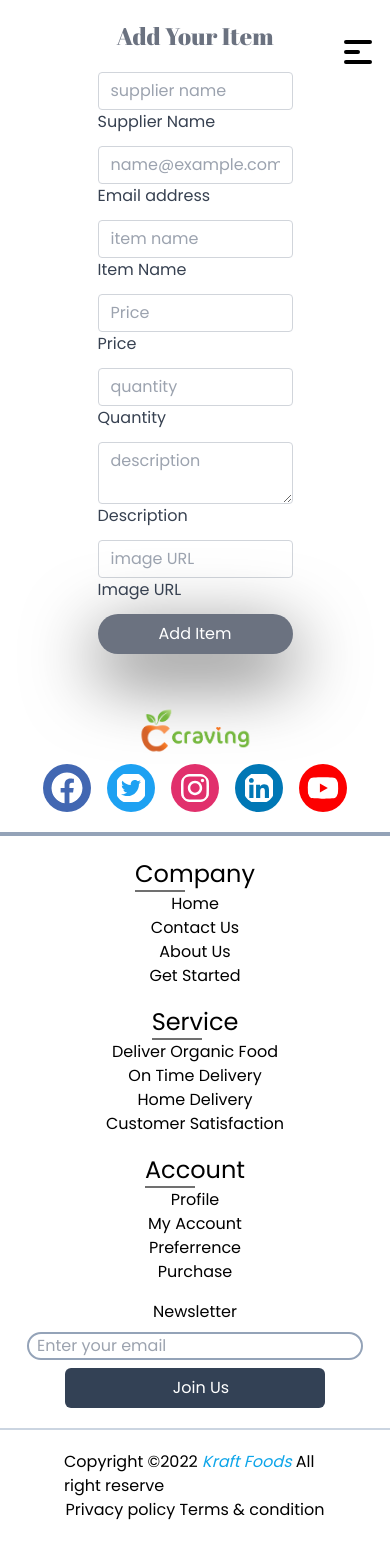
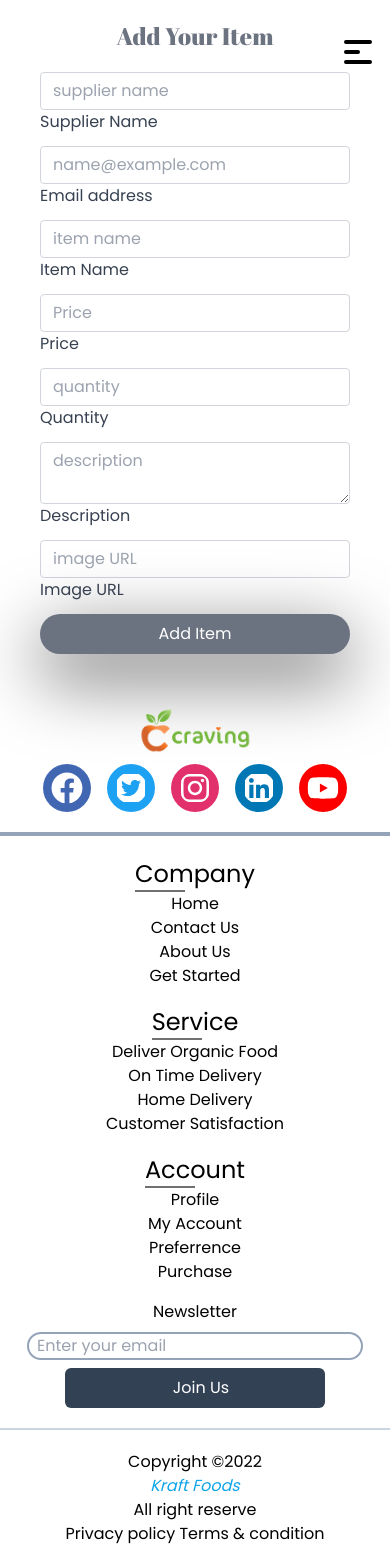
Before and after one commit to nazmul162001/warehouse-management-client, a React (Create React App) app: page /additem in a window 390 px wide. Before the commit the page ends 1542 px from the top, so only its background shows below. Built offline with nearby package versions, Linux system fonts and the light colour scheme; no server answers; sample sign-in values are in the browser's storage; what tw-elements would draw is missing.

Commit message:
responsive fixed

```diff
--- a/src/components/AddItem/AddItem.js
+++ b/src/components/AddItem/AddItem.js
@@ -41,7 +41,7 @@ const AddItem = () => {
 
   return (
     <div className="add-item w-full h-full mt-5">
-      <form onSubmit={handleAddItem} className=" w-1/2 mx-auto">
+      <form onSubmit={handleAddItem} className="w-full px-10 md:px-0 md:w-1/2 mx-auto">
         <h1 className="text-center text-2xl text-gray-500 mb-5">
           Add Your Item
         </h1>
--- a/src/components/Footer/Footer.js
+++ b/src/components/Footer/Footer.js
@@ -100,9 +100,9 @@ const Footer = () => {
             </form>
           </div>
         </div>
-        <div className="copyright flex flex-col md:flex-row my-3 items-center justify-between px-16 border-t-2 border-slate-300 py-5">
+        <div className="copyright flex flex-col md:flex-row my-3 items-center justify-between px-0 md:px-16 border-t-2 border-slate-300 py-5">
           <div className="copyright-text">
-            <p>
+            <p className='flex justify-center items-center flex-col md:flex-row'>
               Copyright &copy;2022{' '}
               <Link to='/' className="text-sky-500 italic">
                 Kraft Foods
```
